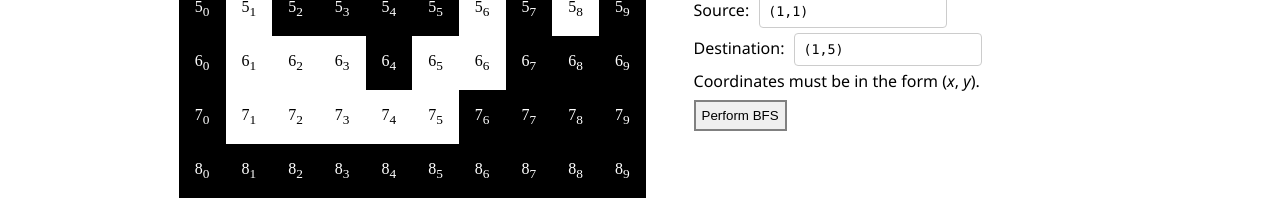
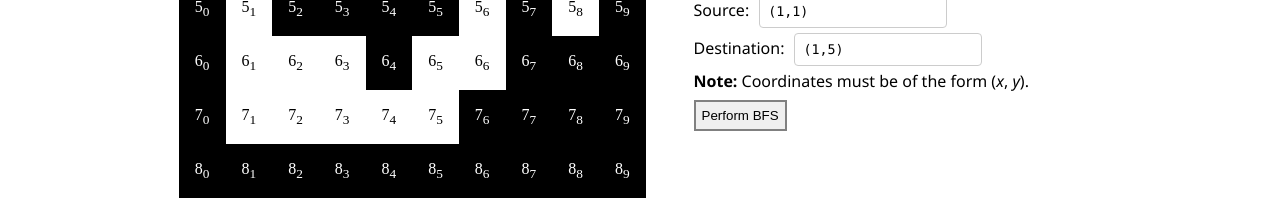
Before and after one commit to FilterAsync/path-finding-visualizer, a React (Create React App) app: page / in a window 1280 px wide. Shown: the part 486-686 px from the top of the page. Built offline with nearby package versions, Linux system fonts and the light colour scheme; the HTML template or start-up script is replaced by a standard one.

Commit message:
Added a note

```diff
--- a/src/components/Controller.jsx
+++ b/src/components/Controller.jsx
@@ -43,7 +43,7 @@ export function Controller({
 				onChange={onDestChanged}
 			/>
 			<p>
-				Coordinates must be in the form (<i>x</i>, <i>y</i>).
+				<b>Note:</b> Coordinates must be of the form (<i>x</i>, <i>y</i>).
 			</p>
 			<p hidden={!error} className="error-message">
 				{error}
```
